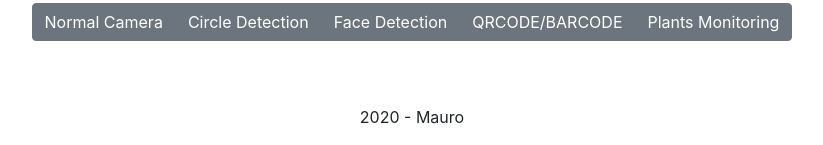
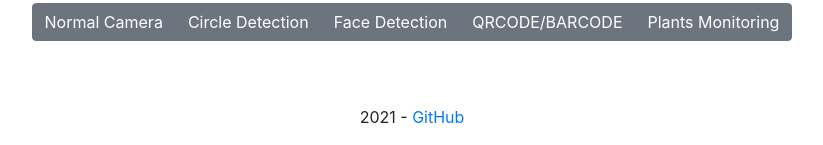
Before and after one commit to mauringo/opencv-demo-webapp-snap, a Flask app: page / in a window 1280 px wide. Shown: the part 689-834 px from the top of the page, without its empty margins (228-1051 px from the left). Run offline with Flask 2, Linux system fonts and the light colour scheme; some libraries are stand-ins or nearby versions.

Commit message:
add github link

```diff
--- a/pythoncode/Flask/templates/index.html
+++ b/pythoncode/Flask/templates/index.html
@@ -113,10 +113,10 @@
 <footer class="page-footer font-small blue">
 
   <!-- Copyright -->
-  <div class="footer-copyright text-center py-3 vertical-double-spacing">2020 - Mauro
+  <div class="footer-copyright text-center py-3 vertical-double-spacing">2021 -
+    <a href="https://github.com/mauringo/opencv-demo-webapp-snap"> GitHub</a>
   </div>
   <!-- Copyright -->
-
 </footer>
 
 </html>
```
